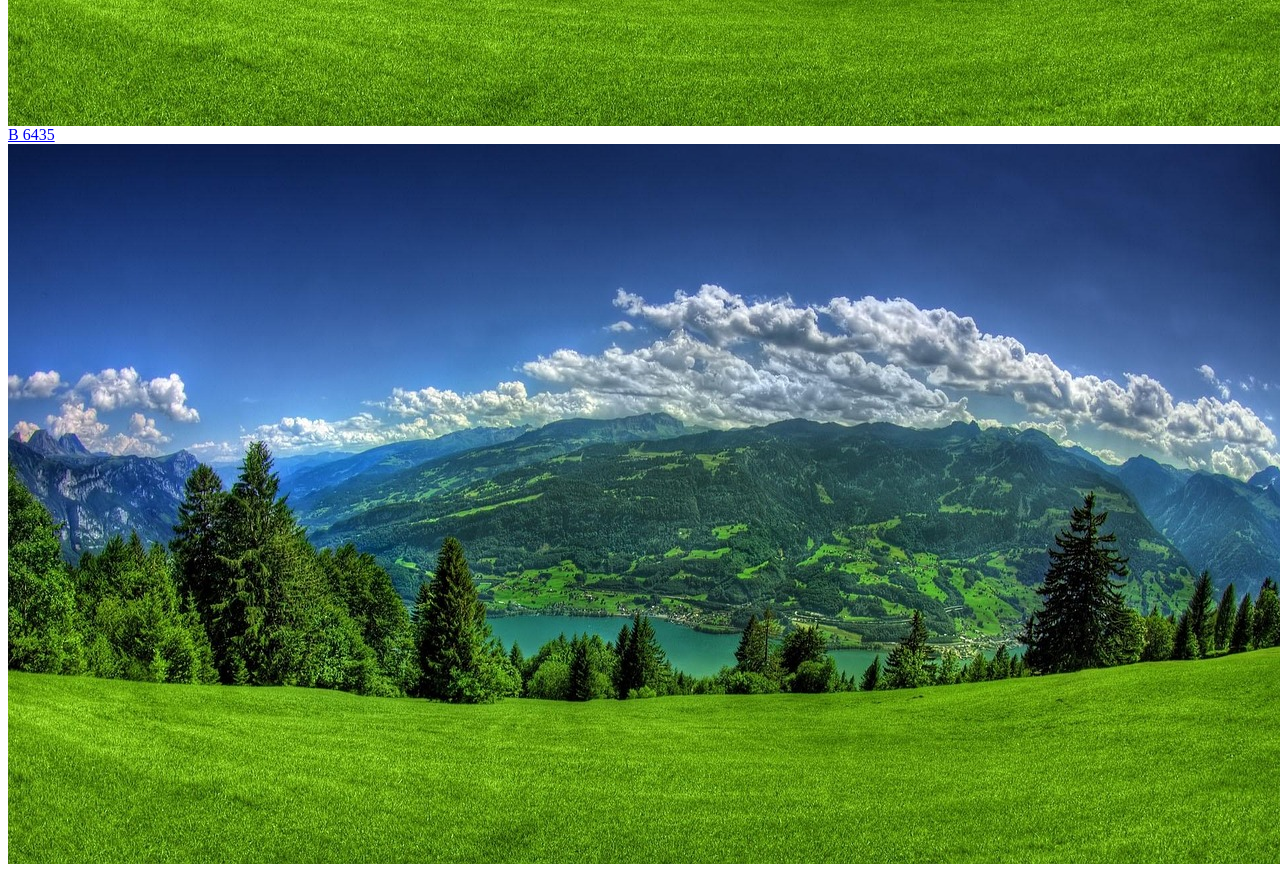
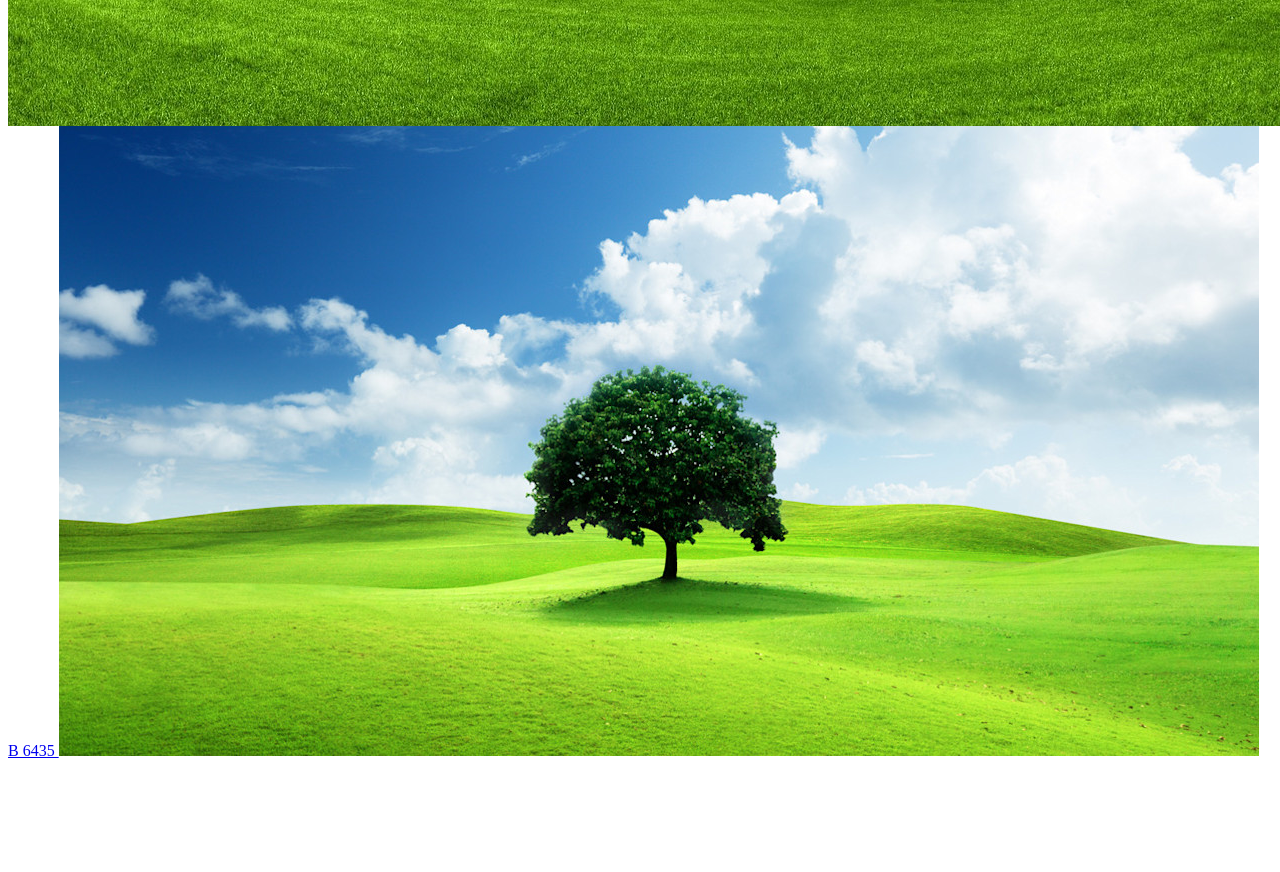
Before and after one commit to Physics3747/cpe271-lab3B, a plain HTML site: page index.html in a window 1280 px wide. Shown: the part 620-1492 px from the top of the page. After the commit the page ends 1388 px from the top, so only its background shows below. Drawn offline with Linux system fonts and the light colour scheme.

Commit message:
add A.html

```diff
--- a/index.html
+++ b/index.html
@@ -1,2 +1,2 @@
-A 7011 <img src="A.jpg"><br>
-<a href="A.html">B 6435 <img src="A.jpg"></a>
+<a href="A.html">B 7011 <img src="A.jpg"></a>
+<a href="A.html">B 6435 <img src="B.jpg"></a>
```
Also changed, not shown: A.html (added, +1 -0 lines).
